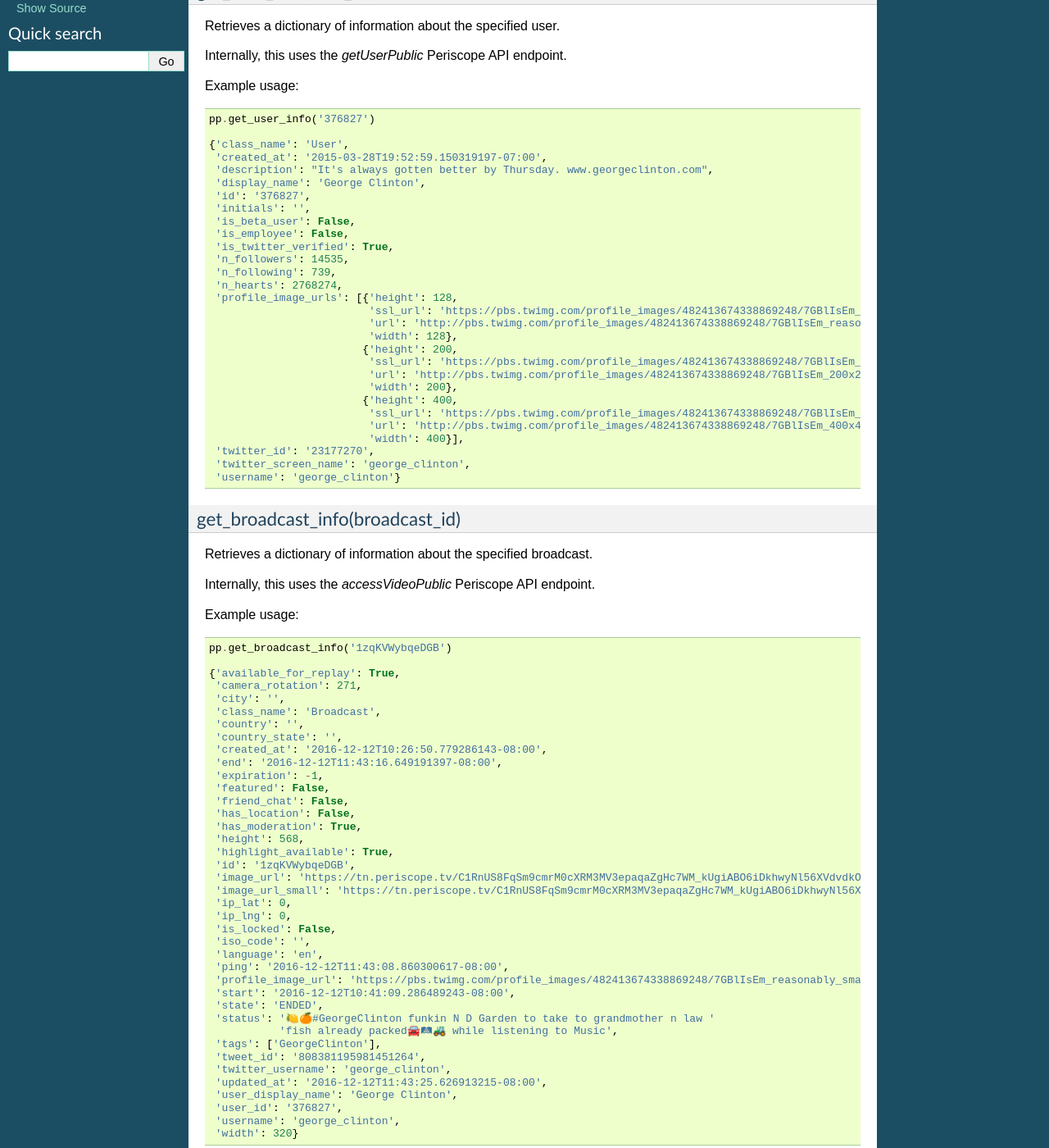
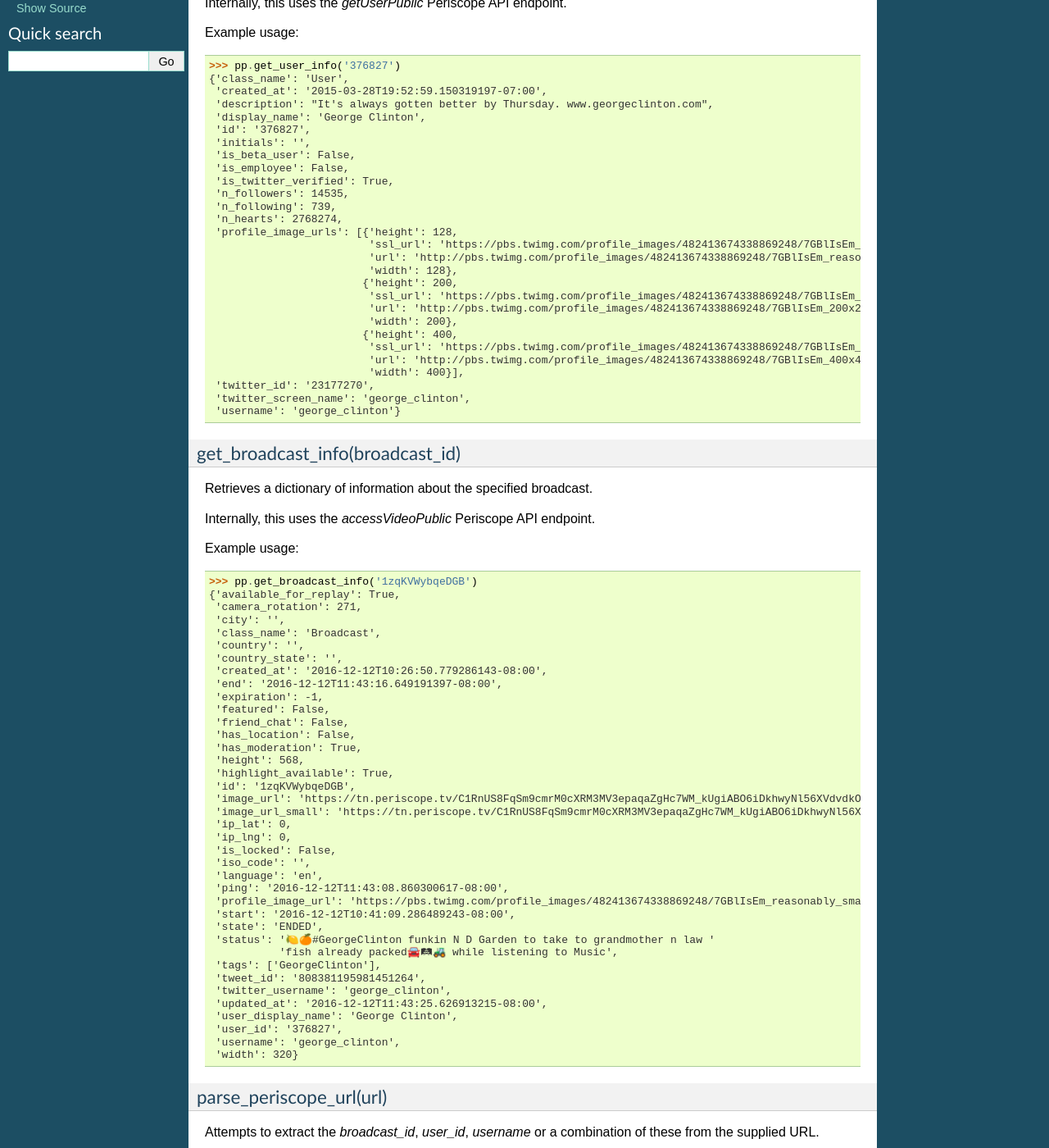
Before and after one commit to takeontom/PyPeri, a Sphinx documentation site: the page built from docs/usage.rst, in a window 1280 px wide and 1400 px high, scrolled down 446 px. Shown: the whole window at 82% size. Built offline with Sphinx 7.4.7, drawn with Linux system fonts in a browser that asks for light colours; pages that are not in the unit, such as notebooks, are missing from menus; some of the changed text lies outside the part shown.

```diff
--- a/docs/usage.rst
+++ b/docs/usage.rst
@@ -28,8 +26,7 @@ Internally, this uses the `getUserPublic` Periscope API endpoint.
 
 Example usage::
 
-    pp.get_user_info('376827')
-
+    >>> pp.get_user_info('376827')
     {'class_name': 'User',
      'created_at': '2015-03-28T19:52:59.150319197-07:00',
      'description': "It's always gotten better by Thursday. www.georgeclinton.com",
@@ -68,8 +65,7 @@ Internally, this uses the `accessVideoPublic` Periscope API endpoint.
 
 Example usage::
 
-    pp.get_broadcast_info('1zqKVWybqeDGB')
-
+    >>> pp.get_broadcast_info('1zqKVWybqeDGB')
     {'available_for_replay': True,
      'camera_rotation': 271,
      'city': '',
@@ -121,13 +117,8 @@ Supports the following URL formats:
 
 Example usage::
 
-    pp.parse_periscope_url('https://www.periscope.tv/w/1eaKbRMEMEQKX')
-
-    {
-        'broadcast_id': '1eaKbRMEMEQKX',
-        'user_id': None,
-        'username': None,
-    }
+    >>> pp.parse_periscope_url('https://www.periscope.tv/w/1eaKbRMEMEQKX')
+    {'broadcast_id': '1eaKbRMEMEQKX', 'username': None, 'user_id': None}
 
 
 create_api_request_url(endpoint, **params)
@@ -154,8 +142,7 @@ the result as a Dict.
 
 Example usage::
 
-    pp.request_api('getUserPublic', user_id='376827')
-
+    >>> pp.request_api('getUserPublic', user_id='376827')
     {'class_name': 'User',
      'created_at': '2015-03-28T19:52:59.150319197-07:00',
      'description': "It's always gotten better by Thursday. www.georgeclinton.com",
```
Also changed, not shown: other parts of docs/usage.rst (+7 -12 lines).
